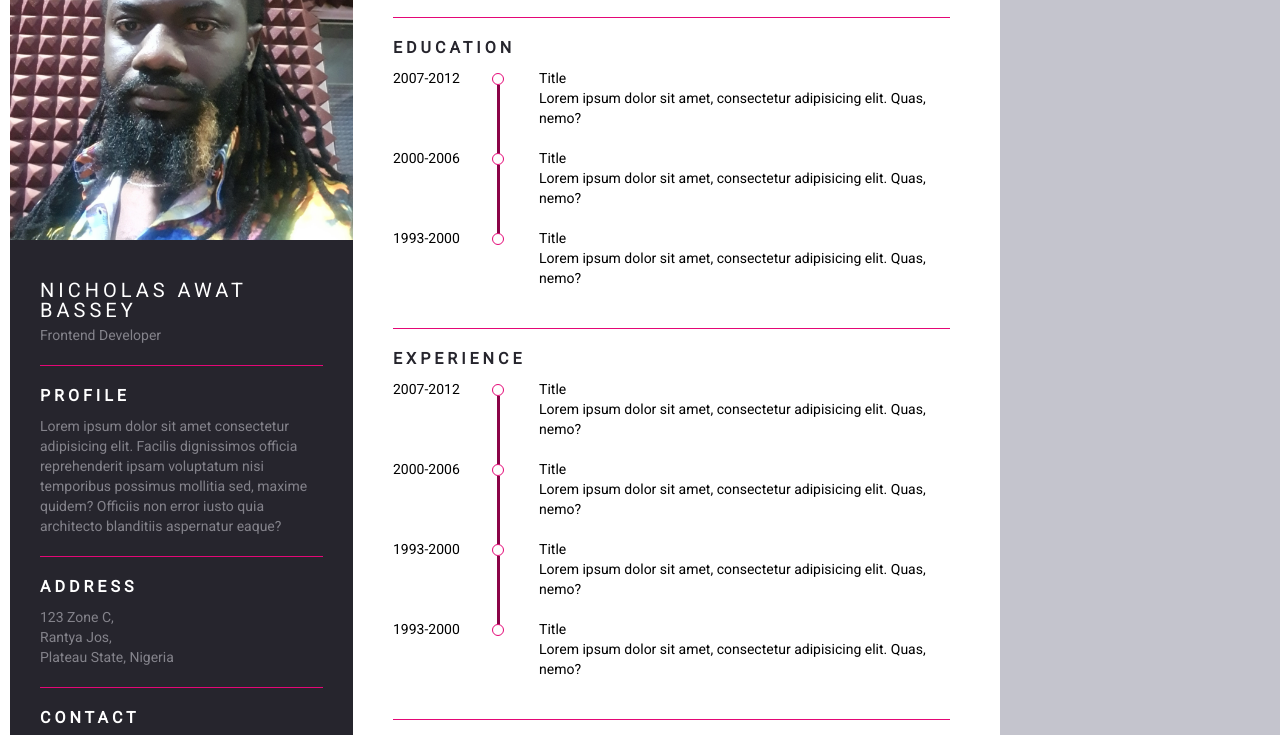
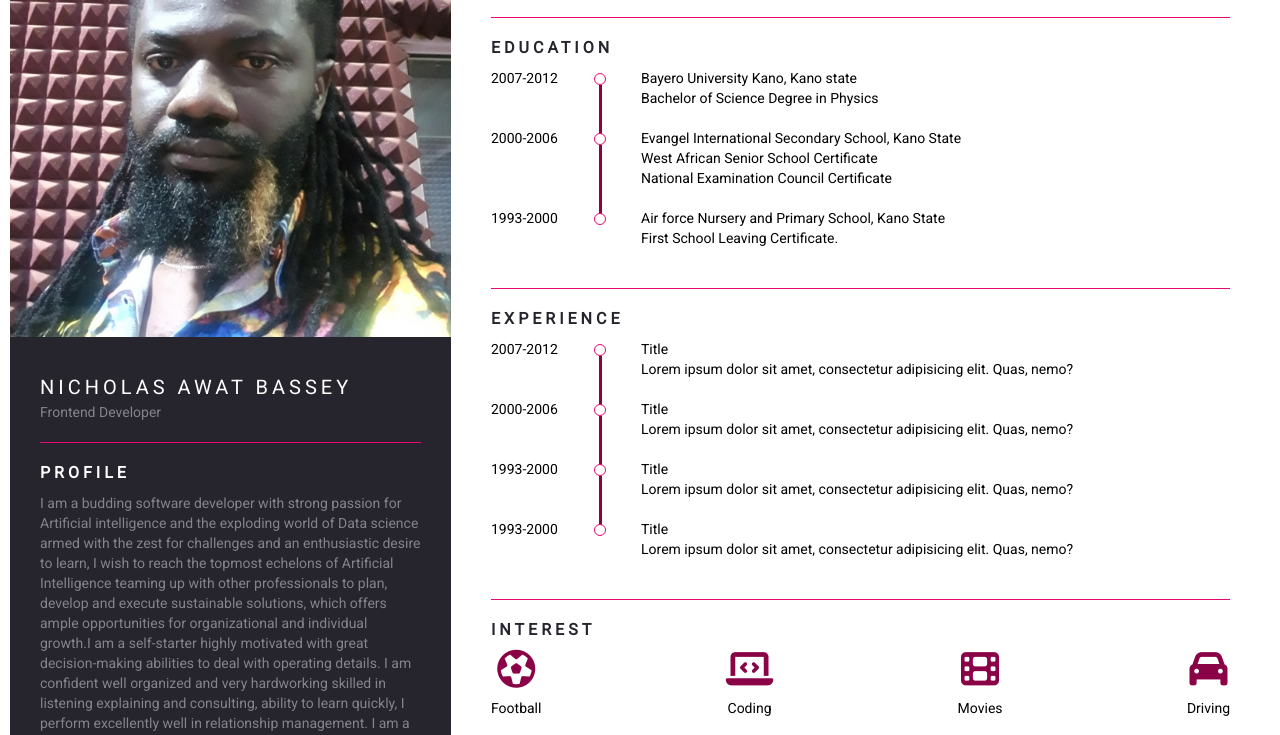
Before and after one commit to klauz008/Portfolio, a plain HTML site: page index.html in a window 1280 px wide. Shown: the part 113-848 px from the top of the page. Drawn offline with Linux system fonts and the light colour scheme.

Commit message:
populated the resume

```diff
--- a/index.html
+++ b/index.html
@@ -21,7 +21,7 @@
                 </div>
                 <div class="portfolio-item portfolio-profile">
                     <div class="portfolio-title">Profile</div>
-                    <div class="portfolio-info">Lorem ipsum dolor sit amet consectetur adipisicing elit. Facilis dignissimos officia reprehenderit ipsam voluptatum nisi temporibus possimus mollitia sed, maxime quidem? Officiis non error iusto quia architecto blanditiis aspernatur eaque?</div>
+                    <div class="portfolio-info">I am a budding software developer with strong passion for Artificial intelligence and the exploding world of Data science armed with the zest for challenges and an enthusiastic desire to learn, I wish to reach the topmost echelons of Artificial Intelligence teaming up with other professionals to plan, develop and execute sustainable solutions, which offers ample opportunities for organizational and individual growth.I am a self-starter highly motivated with great decision-making abilities to deal with operating details. I am confident well organized and very hardworking skilled in listening explaining and consulting, ability to learn quickly, I perform excellently well in relationship management. I am a great team player and have the ability to motivate others to achieve a common goal.</div>
                 </div>
                 <div class="portfolio-item portfolio-address">
                     <div class="portfolio-title">Address</div>
@@ -86,22 +86,24 @@
                     <div class="portfolio-data">
                         <div class="year">2007-2012</div>
                         <div class="content">
-                            <p>Title</p>
-                            <p>Lorem ipsum dolor sit amet, consectetur adipisicing elit. Quas, nemo?</p>
+                            <p>Bayero University Kano, Kano state</p>
+                            <p>Bachelor of Science Degree in Physics</p>
                         </div>
                     </div>
                     <div class="portfolio-data">
                         <div class="year">2000-2006</div>
                         <div class="content">
-                            <p>Title</p>
-                            <p>Lorem ipsum dolor sit amet, consectetur adipisicing elit. Quas, nemo?</p>
+                            <p>Evangel International Secondary School, Kano State</p>
+                            <p>West African Senior School Certificate <br/>
+                               National Examination Council Certificate
+                            </p>
                         </div>
                     </div>
                     <div class="portfolio-data">
                         <div class="year">1993-2000</div>
                         <div class="content">
-                            <p>Title</p>
-                            <p>Lorem ipsum dolor sit amet, consectetur adipisicing elit. Quas, nemo?</p>
+                            <p>Air force Nursery and Primary School, Kano State</p>
+                            <p>First School Leaving Certificate.</p>
                         </div>
                     </div>
                 </div>
--- a/style.css
+++ b/style.css
@@ -15,7 +15,7 @@ body {
 }
 .wrapper {
     display: flex;
-    width: 1000px;
+    width: 100%;
     margin-right: 50px auto;
     background: #fff;
     padding: 10px;
```
